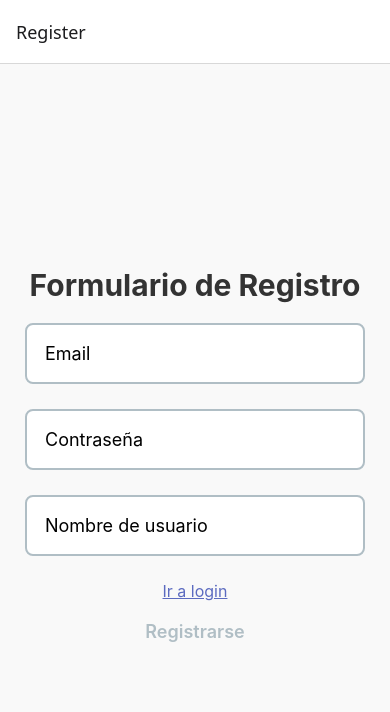
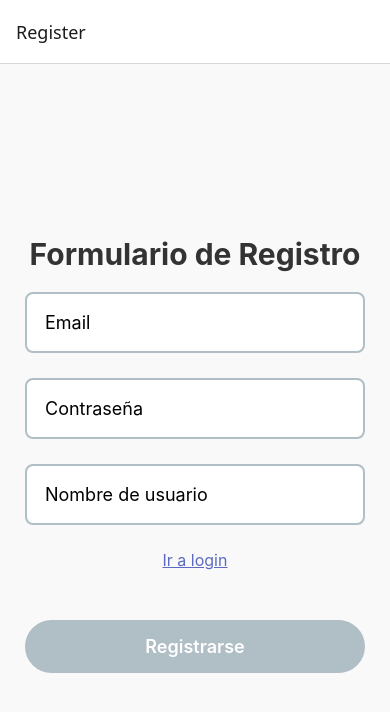
Before and after one commit to umapodesta/proyecto-integrador-React-Native, a React Native app in the folder proyecto-integrador-reactNative/: screen /Register in a window 390 px wide. Shown: the top 712 px of the page. Built offline with nearby package versions, Linux system fonts and the light colour scheme; no server answers.

Commit message:
boton de register

```diff
--- a/proyecto-integrador-reactNative/src/Screens/Register.js
+++ b/proyecto-integrador-reactNative/src/Screens/Register.js
@@ -1,9 +1,9 @@
 import { Component } from "react";
-import {View, Text, TextInput, TouchableOpacity, StyleSheet} from "react-native";
+import { View, Text, TextInput, TouchableOpacity, StyleSheet } from "react-native";
 import { auth, db } from "../firebase/config";
 
-class Register extends Component{
-    constructor(props){
+class Register extends Component {
+  constructor(props) {
     super(props);
     this.state = {
       email: "",
@@ -13,16 +13,16 @@ class Register extends Component{
       error: "",
     };
   }
-    componentDidMount(){
-        auth.onAuthStateChanged(user => {
-            console.log(user)
-            if(user){
-                this.props.navigation.navigate('HomeMenu');
+
+  componentDidMount() {
+    auth.onAuthStateChanged((user) => {
+      console.log(user);
+      if (user) {
+        this.props.navigation.navigate("HomeMenu");
+      } else {
+        console.log("No puedes porque no estas logueado");
       }
-            else {
-                console.log("No puedes porque no estas logueado")
-            }
-        })
+    });
   }
 
   onSubmit(email, password, username) {
@@ -53,22 +53,19 @@ class Register extends Component{
           })
           .then(() => {
             this.setState({ registered: true });
-                    this.props.navigation.navigate('Login');
+            this.props.navigation.navigate("Login");
           });
       })
-            .catch(error => {
+      .catch((error) => {
         this.setState({ error: error.message });
         console.log(error.message);
       });
   }
 
-
-    render(){
-        return(
+  render() {
+    return (
       <View style={styles.container}>
-                <Text style={styles.title}>
-                    Formulario de Registro
-                </Text>
+        <Text style={styles.title}>Formulario de Registro</Text>
 
         {/*Campos del formulario */}
         <View style={styles.inputContainer}>
@@ -76,7 +73,7 @@ class Register extends Component{
             style={styles.input}
             keyboardType="email-adress"
             placeholder="Email"
-                    onChangeText={(text) => this.setState({email: text})}
+            onChangeText={(text) => this.setState({ email: text })}
             value={this.state.email}
           />
         </View>
@@ -102,10 +99,9 @@ class Register extends Component{
           />
         </View>
 
-                <TouchableOpacity onPress={()=>this.props.navigation.navigate("Login")}>
+        <TouchableOpacity onPress={() => this.props.navigation.navigate("Login")}>
           <Text style={styles.link}>Ir a login</Text>
         </TouchableOpacity>
-
 
         {/* Mostrar el botón solo si todos los campos están completos */}
         {this.state.email !== "" && this.state.password !== "" && this.state.username !== "" ? (
@@ -116,16 +112,20 @@ class Register extends Component{
             <Text style={styles.buttonText}>Registrarse</Text>
           </TouchableOpacity>
         ) : (
-                    <Text style={[styles.noButton]}>Registrarse</Text>
+          <TouchableOpacity style={styles.noButton} disabled={true}>
+            <Text style={styles.buttonText}>Registrarse</Text>
+          </TouchableOpacity>
         )}
+
         {/* Mensaje de error si hay campos vacíos */}
         <View>
           {this.state.error ? <Text style={styles.error}>{this.state.error}</Text> : null}
         </View>
       </View>
-        )
+    );
   }
 }
+
 const styles = StyleSheet.create({
   container: {
     flex: 1,
@@ -179,14 +179,10 @@ const styles = StyleSheet.create({
     textAlign: "center",
   },
   noButton: {
-        color: "#B0BEC5",
-        fontSize: 18,
-        fontWeight: "600",
-        textAlign: "center",
-    },
-    inactiveText: {
-        color: "#999",
-        fontSize: 16,
+    backgroundColor: "#B0BEC5",
+    paddingVertical: 16,
+    paddingHorizontal: 120,
+    borderRadius: 35,
     marginTop: 30,
   },
 });
```
Lines whose indentation alone changed are shown as unchanged.
